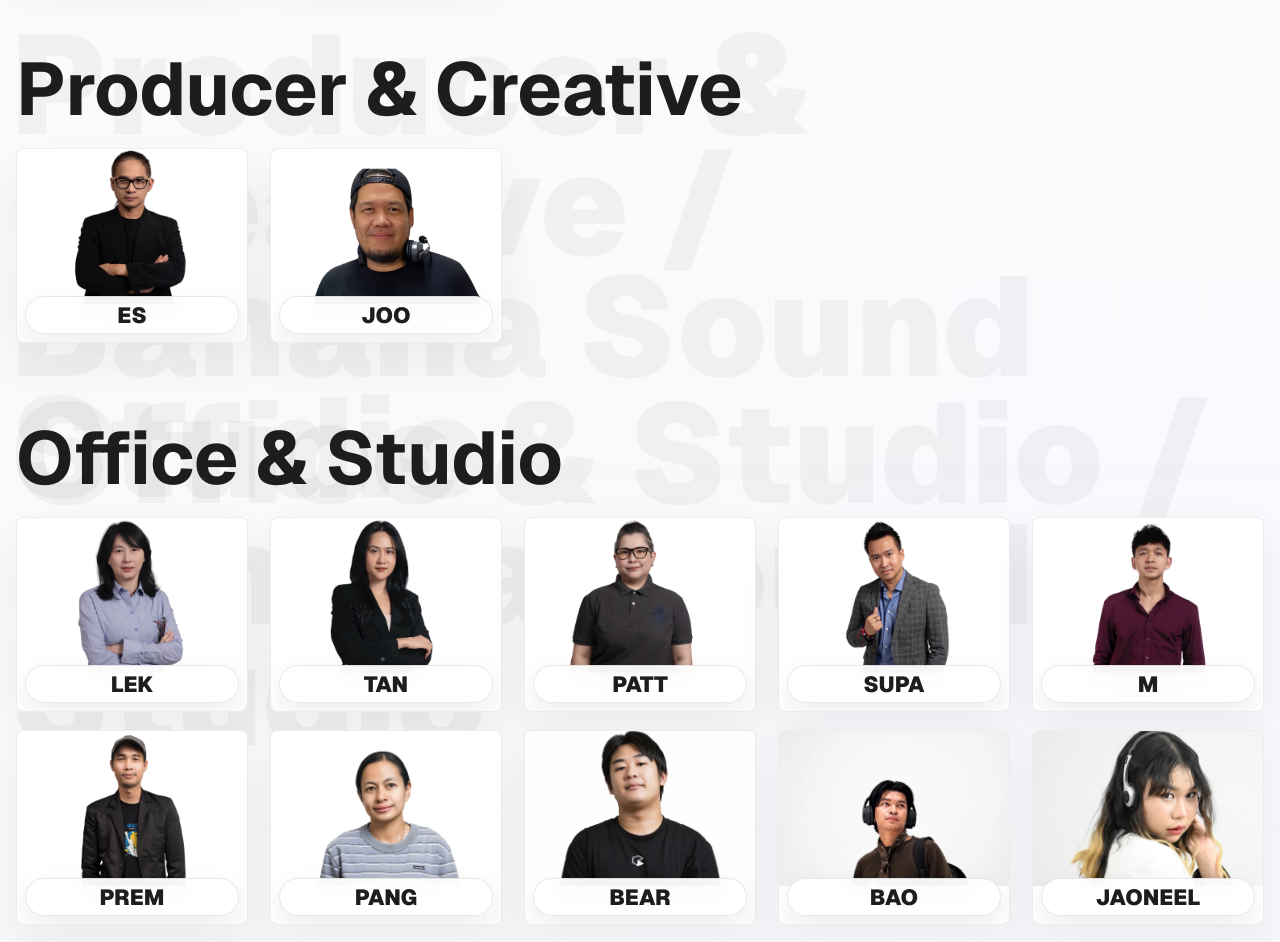
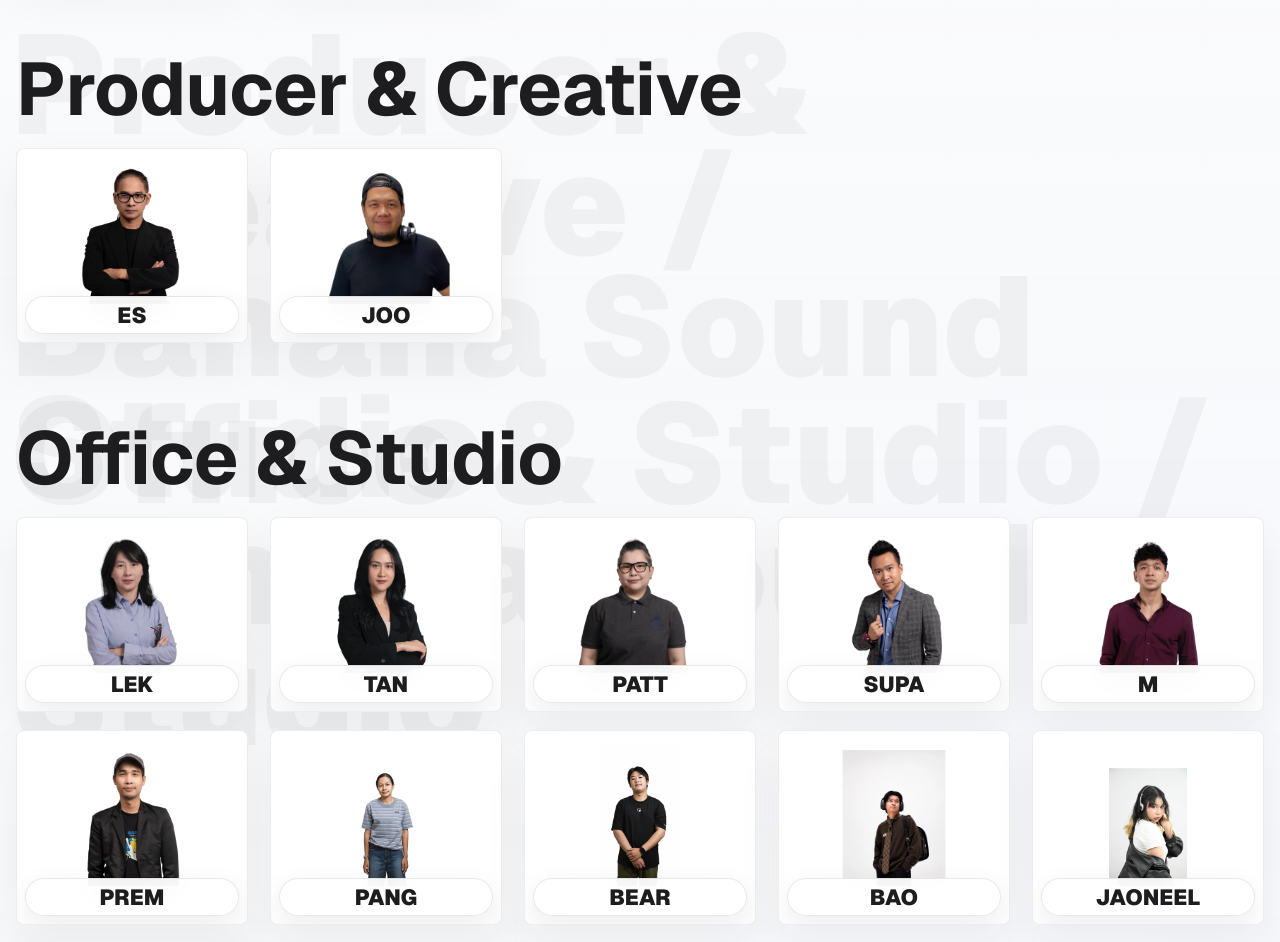
Before and after one commit to eskimo-project/bananasoundstudio, a Next.js app: page / in a window 1280 px wide. Shown: the part 10140-11082 px from the top of the page. Built offline with nearby package versions, Linux system fonts and the light colour scheme.

Commit message:
Balance people portrait cards

```diff
--- a/app/globals.css
+++ b/app/globals.css
@@ -1214,9 +1214,13 @@ h3 {
 }
 
 .person-portrait {
+  --portrait-scale: 1;
+  --portrait-width: calc(100% + 90px);
+
   position: relative;
   min-height: 195px;
   overflow: hidden;
+  padding: 10px 12px 12px;
   border-radius: 8px;
   border: 1px solid rgba(29, 29, 31, 0.08);
   background: #ffffff;
@@ -1227,17 +1231,35 @@ h3 {
   position: absolute;
   left: 50%;
   bottom: 38px;
-  width: 100%;
-  height: calc(100% - 28px);
+  width: var(--portrait-width);
+  height: calc(100% - 42px);
   max-width: none;
-  object-fit: cover;
-  object-position: center 20%;
-  transform: translateX(-50%) scale(1.04);
+  object-fit: contain;
+  object-position: center bottom;
+  transform: translateX(-50%) scale(var(--portrait-scale));
   transform-origin: center bottom;
 }
 
-.person-portrait[data-person="JOO"] img {
-  transform: translateX(-50%) scale(0.82);
+.person-portrait[data-person="JOO"] {
+  --portrait-scale: 0.9;
+  --portrait-width: 100%;
+}
+
+.person-portrait[data-person="PRANK"],
+.person-portrait[data-person="JAONEEL"] {
+  --portrait-scale: 0.78;
+  --portrait-width: 100%;
+}
+
+.person-portrait[data-person="BAO"] {
+  --portrait-scale: 0.9;
+  --portrait-width: 100%;
+}
+
+.person-portrait[data-person="PANG"],
+.person-portrait[data-person="BEAR"] {
+  --portrait-scale: 0.94;
+  --portrait-width: 100%;
 }
 
 .person-portrait span {
@@ -1592,7 +1614,7 @@ h3 {
   }
 
   .person-portrait img {
-    width: calc(100% + 84px);
+    width: var(--portrait-width);
   }
 
   .person-portrait span {
--- a/app/page.tsx
+++ b/app/page.tsx
@@ -649,11 +649,12 @@ export default function Home() {
                 {category.people.map((personKey) => {
                   const person = personByKey(personKey);
                   if (!person) return null;
+                  const name = displayName(person);
 
                   return (
                     <article className="person-portrait" data-person={personKey} key={person.src}>
-                      <img src={person.src} alt={`${displayName(person)} portrait`} />
-                      <span>{displayName(person)}</span>
+                      <img src={person.src} alt={`${name} portrait`} />
+                      <span>{name}</span>
                     </article>
                   );
                 })}
```
